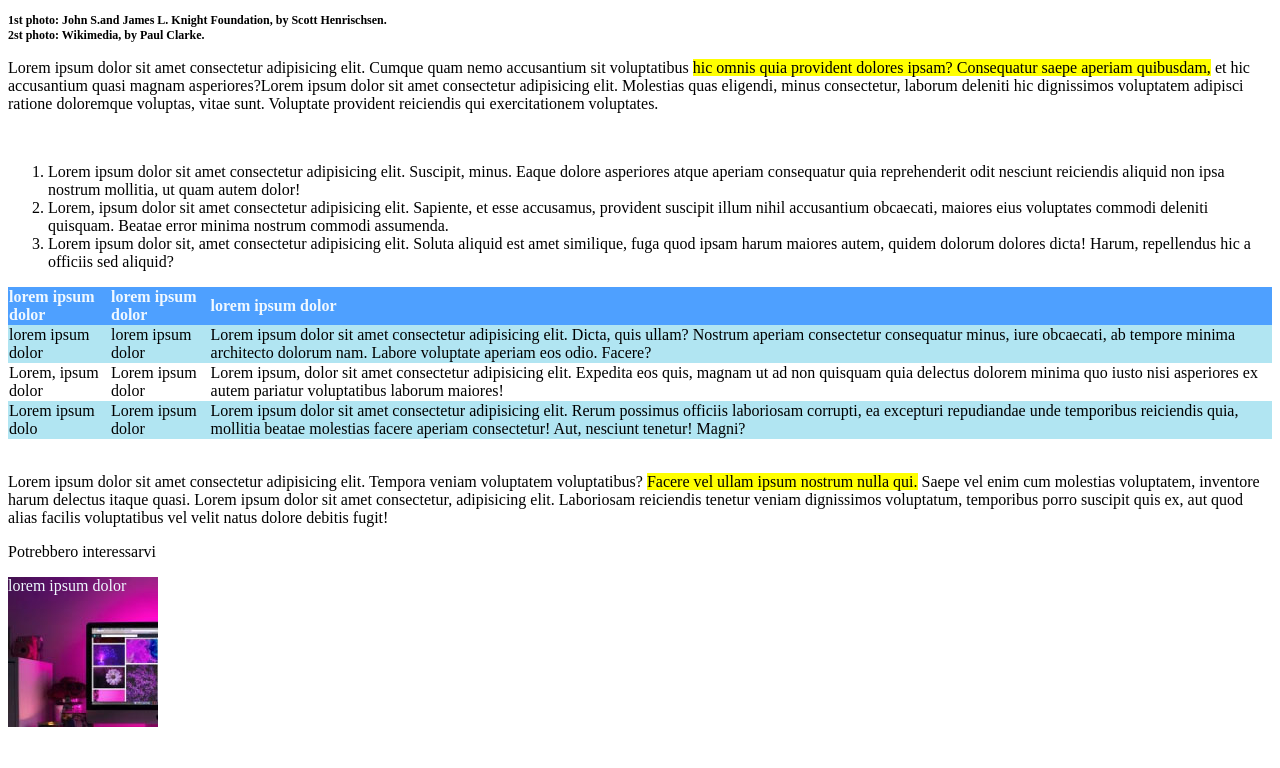
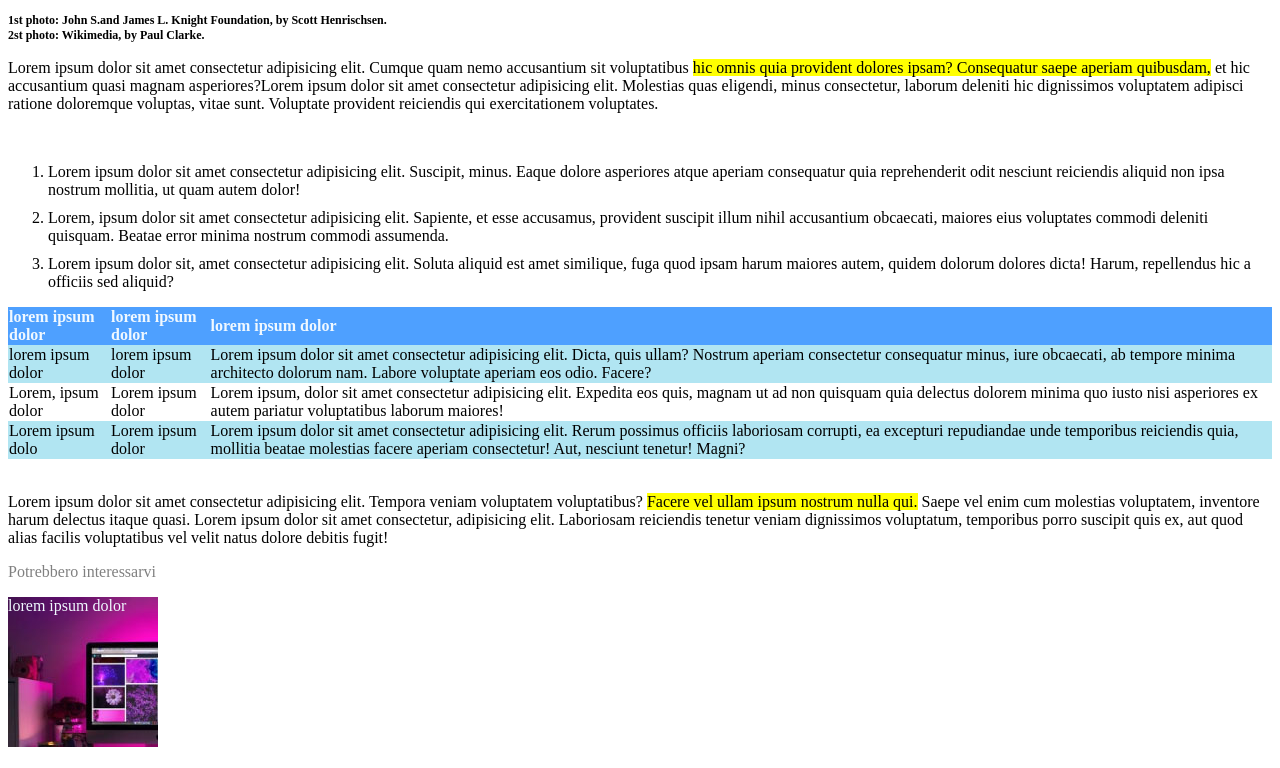
Before and after one commit to marrasluca/html-css-booleaner, a plain HTML site: page index.html in a window 1280 px wide. Shown: the part 659-1427 px from the top of the page. Drawn offline with Linux system fonts and the light colour scheme.

Commit message:
add: color

```diff
--- a/img/css/style.css
+++ b/img/css/style.css
@@ -21,6 +21,10 @@ header img {
    font-weight: bold;
 }
 
+li{
+  margin-left: 16px;
+  margin: 10px 0;
+}
 
 
 
@@ -40,7 +44,7 @@ table {
     background-color: #B1E5F2;
   }
 
-  #p3 {
+  .p3 {
     color: gray;
   }
 
```
